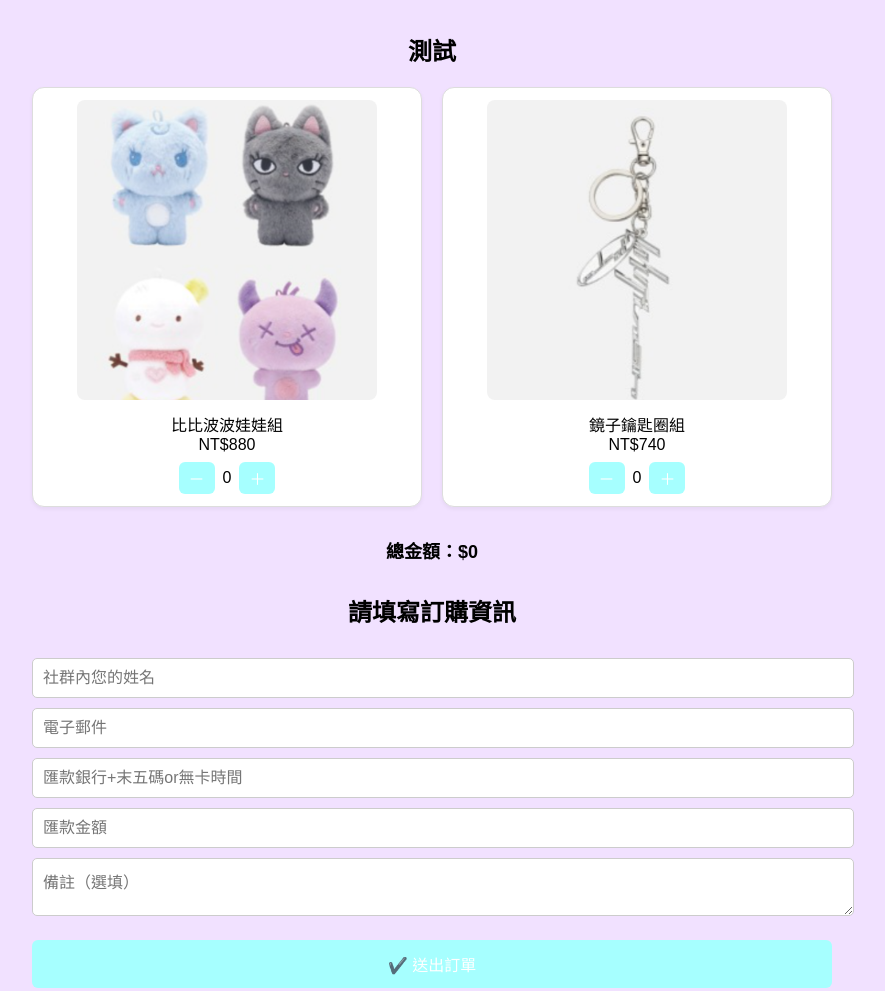
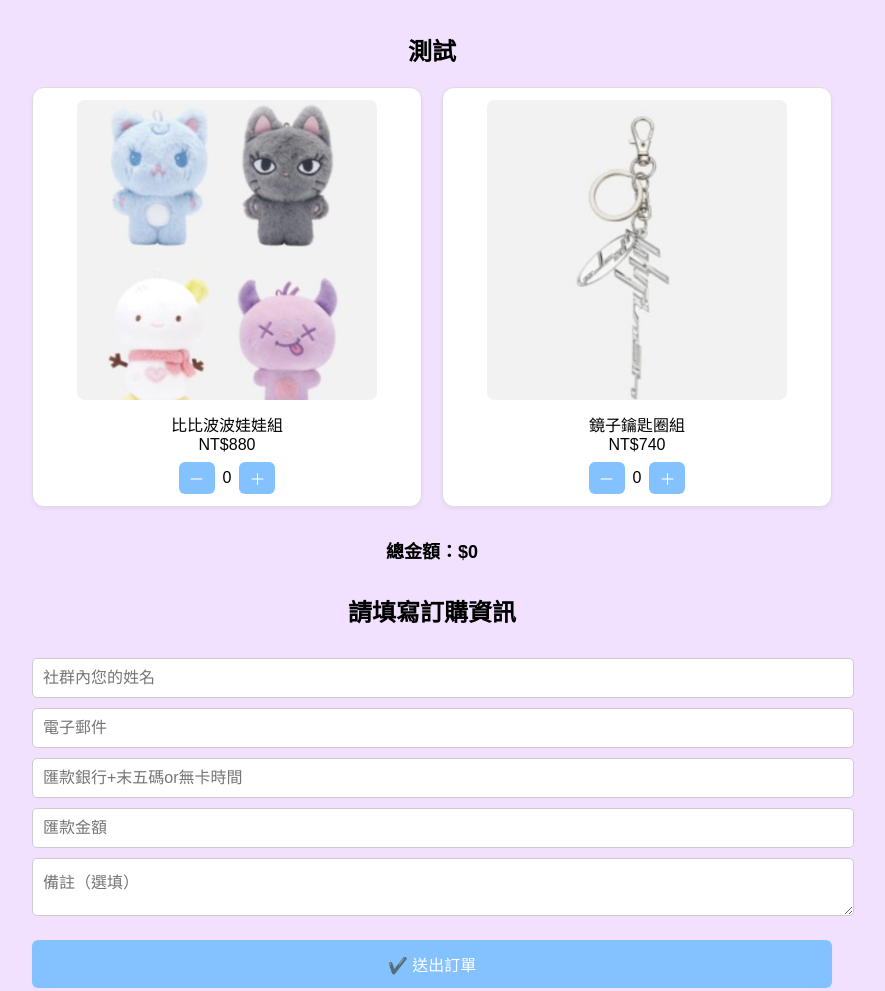
Before and after one commit to bibobirdy17/Shop, a plain HTML site: page index.html in a window 1280 px wide. Shown: the whole page, without its empty margins (208-1093 px from the left). Drawn offline with nearby package versions, Linux system fonts and the light colour scheme.

Commit message:
Update index.html

```diff
--- a/index.html
+++ b/index.html
@@ -81,7 +81,7 @@
       border-radius: 5px;
     }
     button {
-      background-color: #A6FFFF;
+      background-color: #84C1FF;
       color: white;
       font-size: 16px;
       padding: 12px;
```
